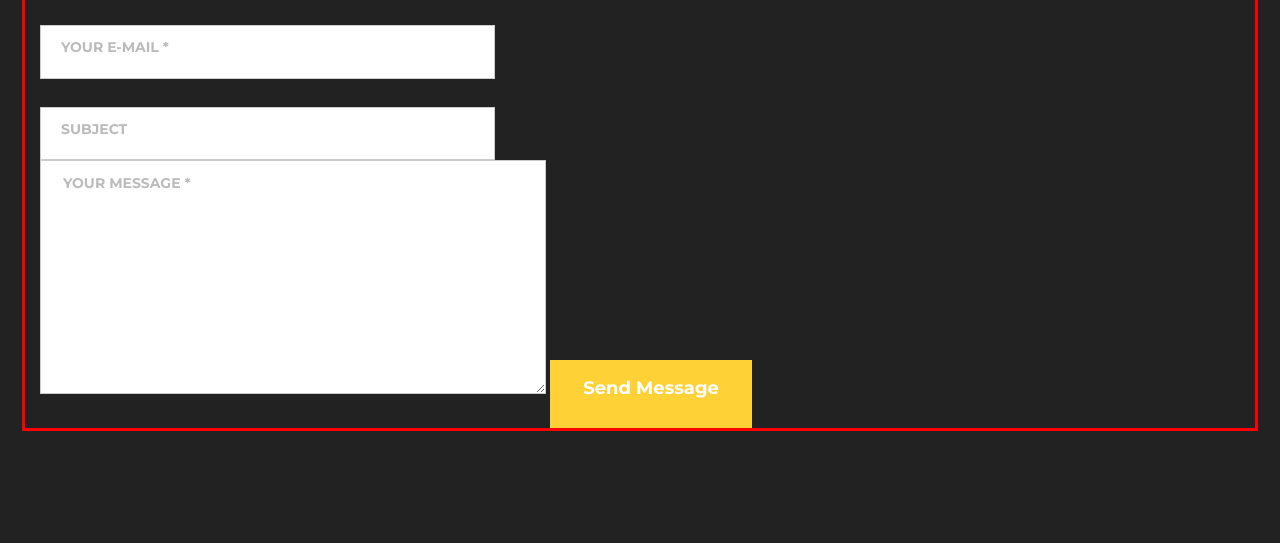
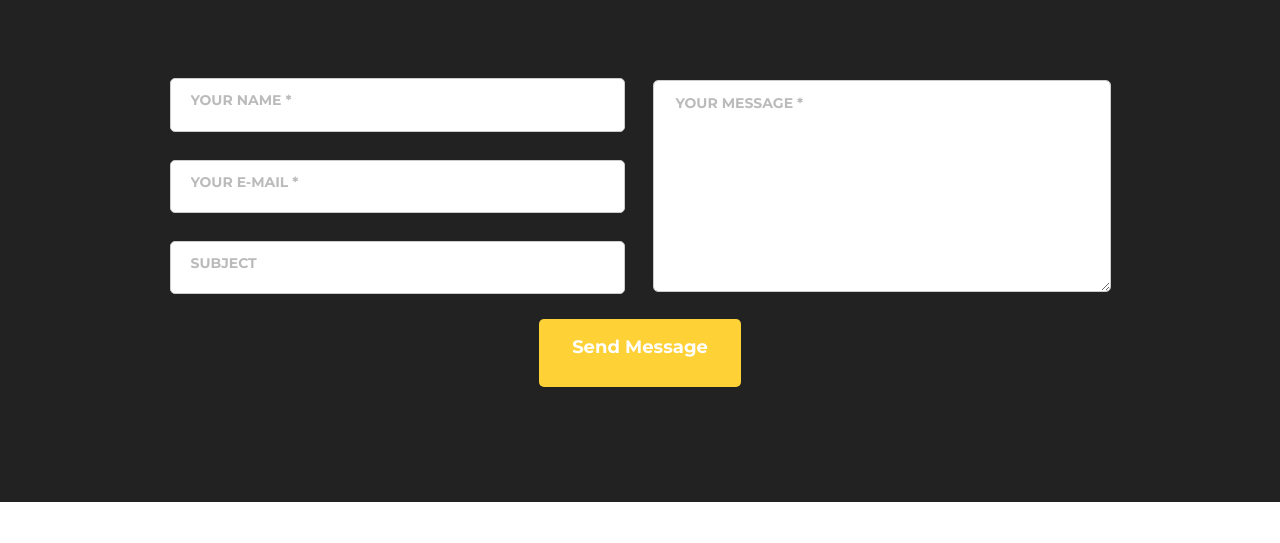
Before and after one commit to Maksym-Ryaboshapka/Golden, a plain HTML site: page index.html in a window 1280 px wide. Shown: the part 790-1333 px from the top of the page. After the commit the page ends 1292 px from the top, so only its background shows below. Drawn offline with nearby package versions, Linux system fonts and the light colour scheme; a web font is replaced by a local one.

Commit message:
positions

```diff
--- a/index.html
+++ b/index.html
@@ -74,24 +74,30 @@
                 </ul>
             </div>
         </section>
-        <section class="massage">
+        <footer class="footer">
             <div class="container">
-                <h2 class="massage-title">Contact us</h2>
-                <ul class="massage-list">
-                    <li class="massage-item">
-                        <input type="text" class="massage-input" placeholder="your Name *">
-                    </li>
-                    <li class="massage-item">
-                        <input type="text" class="massage-input" placeholder="your e-mail *">
-                    </li>
-                    <li class="massage-item">
-                        <input type="text" class="massage-input" placeholder="subject">
-                    </li>
-                </ul>
-                <textarea class="massage-textarea" placeholder="Your message *"></textarea>
-                <button class="massage-btn">Send Message</button>
+                <h2 class="footer-title">Contact us</h2>
+                <form class="footer-form">
+                    <div class="footer-flex1">
+                        <ul class="footer-list">
+                            <li class="footer-item">
+                                <input type="text" class="footer-input" placeholder="your Name *">
+                            </li>
+                            <li class="footer-item">
+                                <input type="text" class="footer-input" placeholder="your e-mail *">
+                            </li>
+                            <li class="footer-item">
+                                <input type="text" class="footer-input" placeholder="subject">
+                            </li>
+                        </ul>
+                        <textarea class="footer-textarea" placeholder="Your message *"></textarea>
+                    </div>
+                    <div class="footer-flex2">
+                        <button class="footer-btn" type="submit">Send Message</button>
+                    </div>
+                </form>
             </div>
-        </section>
+        </footer>
     </main>
 </body>
 
--- a/styles/style.css
+++ b/styles/style.css
@@ -1,11 +1,5 @@
 * {
     font-family: 'Montserrat';
-}
-
-header,
-section,
-footer {
-    outline: solid green;
 }
 
 .container {
@@ -13,7 +7,6 @@ footer {
     width: 1230px;
     padding-left: 15px;
     padding-right: 15px;
-    outline: solid red;
     margin-left: auto;
     margin-right: auto;
 }
@@ -37,8 +30,8 @@ footer {
 
 .header-list {
     display: flex;
+    gap: 40px;
     margin-left: auto;
-    gap: 10px;
 }
 
 .header-page {
@@ -63,10 +56,7 @@ footer {
 .services-list {
     display: flex;
     gap: 56px;
-}
-
-.services-item {
-    outline: solid yellow;
+    justify-content: center;
 }
 
 .services-subtitle {
@@ -82,36 +72,53 @@ footer {
     color: #777777;
     font-family: 'Roboto Slab';
     text-align: center;
+    max-width: 304px;
 }
 
-.massage {
+.footer {
     background-color: #222222;
     padding-top: 92px;
     padding-bottom: 115px;
 }
 
-.massage-title {
+.footer-flex1 {
+    display: flex;
+    justify-content: center;
+    align-items: center;
+}
+
+.footer-flex2 {
+    display: flex;
+    justify-content: center;
+    align-items: center;
+}
+
+.footer-title {
     color: #FFFFFF;
     font-weight: 700;
     text-align: center;
     font-size: 40px;
     line-height: 1.21;
     text-transform: uppercase;
+    margin-bottom: 116px;
 }
 
-.massage-list {
+.footer-list {
     display: flex;
     flex-direction: column;
     gap: 28px;
+    margin-right: 28px;
 }
 
-.massage-input {
+.footer-input {
     width: 455px;
     padding: 12px 310px 21px 20px;
     border: 1px solid #CCCCCC;
+    border-radius: 5px;
+    width: 455px;
 }
 
-.massage-input::placeholder {
+.footer-input::placeholder {
     text-transform: uppercase;
     font-weight: 700;
     color: #BBBBBB;
@@ -119,12 +126,15 @@ footer {
     line-height: 1.21;
 }
 
-.massage-textarea {
+.footer-textarea {
     border: 1px solid #CCCCCC;
     padding: 14px 286px 181px 22px;
+    border-radius: 5px;
+    width: 458px;
+    max-height: 212px;
 }
 
-.massage-textarea::placeholder {
+.footer-textarea::placeholder {
     text-transform: uppercase;
     font-weight: 700;
     color: #BBBBBB;
@@ -132,12 +142,13 @@ footer {
     line-height: 1.21;
 }
 
-.massage-btn {
+.footer-btn {
     font-size: 18px;
     font-weight: 700;
     background-color: #FED136;
     color: #FFFFFF;
     line-height: 1.21;
-    margin-top: 27px;
+    margin-top: 25px;
     padding: 18px 33px 28px;
+    border-radius: 5px;
 }
```
